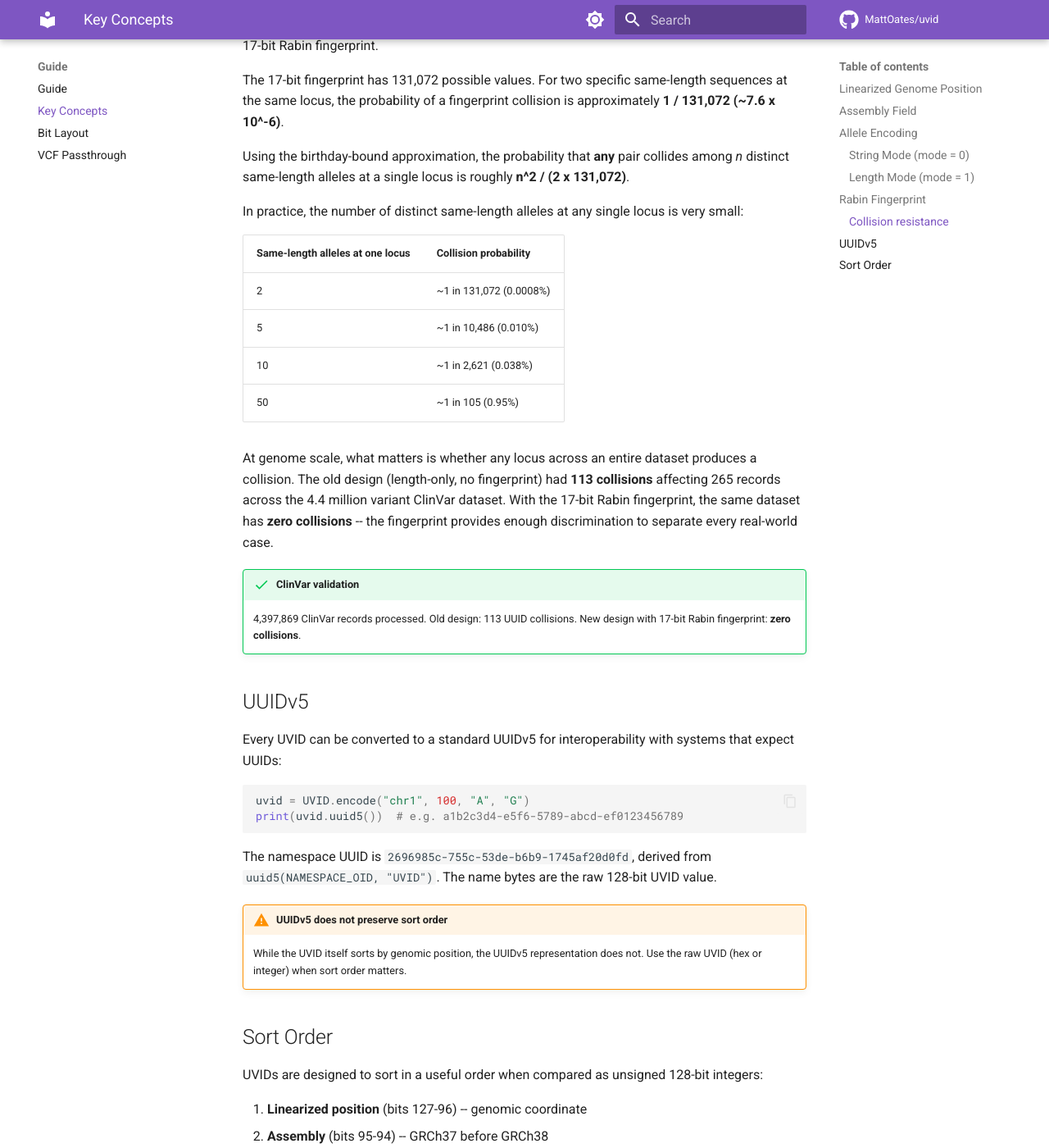
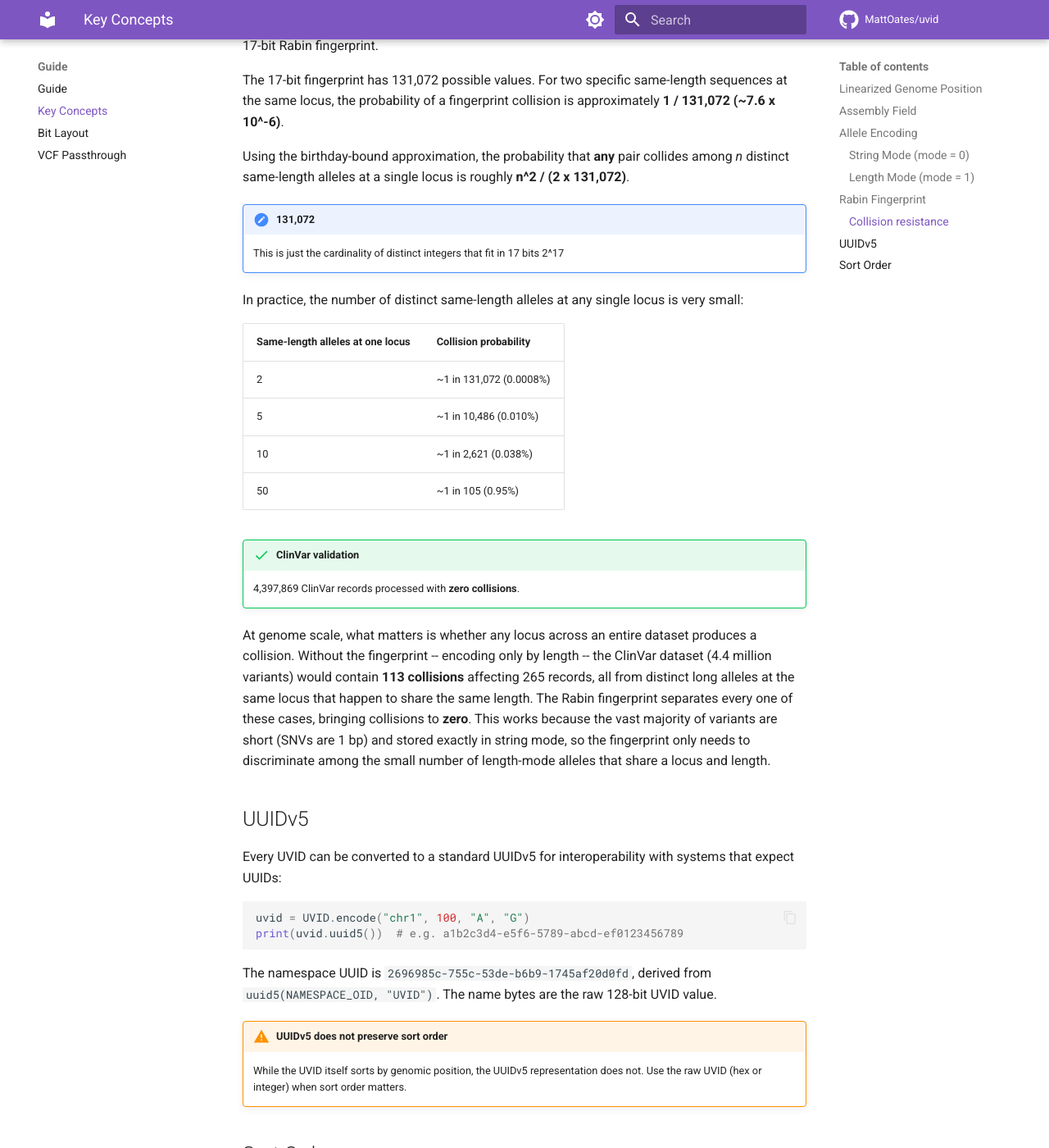
Before and after one commit to MattOates/uvid, an MkDocs documentation site: the page built from docs/guide/concepts.md, in a window 1280 px wide and 1400 px high, scrolled down 2529 px. Shown: the whole window at 82% size. Built offline with MkDocs 1.6.1 and Material for MkDocs 9.7.7, drawn with Linux system fonts in a browser that asks for light colours; comment, search, counter and statistics services are not loaded.

Commit message:
Reframe design references as rationale rather than changelog
Remove all references to 'previous design', 'old design', and 'Previously'
that imply iteration history. Instead present the design choices as 'why not
X?' questions: why not more bits for length (wastes space, chr1 only needs
28 bits), why a fingerprint at all (length-only encoding would produce 113
collisions in ClinVar), why these test cases matter (N bases handled via
length mode, any-length alleles succeed). The 113-collision figure is now
framed as what a naive length-only approach would produce, not what a prior
version did.

```diff
--- a/docs/guide/concepts.md
+++ b/docs/guide/concepts.md
@@ -75,6 +75,9 @@ The 17-bit fingerprint has 131,072 possible values. For two specific same-length
 
 Using the birthday-bound approximation, the probability that **any** pair collides among *n* distinct same-length alleles at a single locus is roughly **n^2 / (2 x 131,072)**.
 
+!!! note "131,072"
+    This is just the cardinality of distinct integers that fit in 17 bits 2^17
+
 In practice, the number of distinct same-length alleles at any single locus is very small:
 
 | Same-length alleles at one locus | Collision probability |
@@ -84,10 +87,10 @@ In practice, the number of distinct same-length alleles at any single locus is v
 | 10 | ~1 in 2,621 (0.038%) |
 | 50 | ~1 in 105 (0.95%) |
 
-At genome scale, what matters is whether any locus across an entire dataset produces a collision. The old design (length-only, no fingerprint) had **113 collisions** affecting 265 records across the 4.4 million variant ClinVar dataset. With the 17-bit Rabin fingerprint, the same dataset has **zero collisions** -- the fingerprint provides enough discrimination to separate every real-world case.
+!!! success "ClinVar validation"
+    4,397,869 ClinVar records processed with **zero collisions**.
 
-!!! success "ClinVar validation"
-    4,397,869 ClinVar records processed. Old design: 113 UUID collisions. New design with 17-bit Rabin fingerprint: **zero collisions**.
+At genome scale, what matters is whether any locus across an entire dataset produces a collision. Without the fingerprint -- encoding only by length -- the ClinVar dataset (4.4 million variants) would contain **113 collisions** affecting 265 records, all from distinct long alleles at the same locus that happen to share the same length. The Rabin fingerprint separates every one of these cases, bringing collisions to **zero**. This works because the vast majority of variants are short (SNVs are 1 bp) and stored exactly in string mode, so the fingerprint only needs to discriminate among the small number of length-mode alleles that share a locus and length.
 
 ## UUIDv5
 
```
Also changed, not shown: README.md (+1 -1 lines), docs/guide/bit-layout.md (+3 -3 lines), 2 other files.
